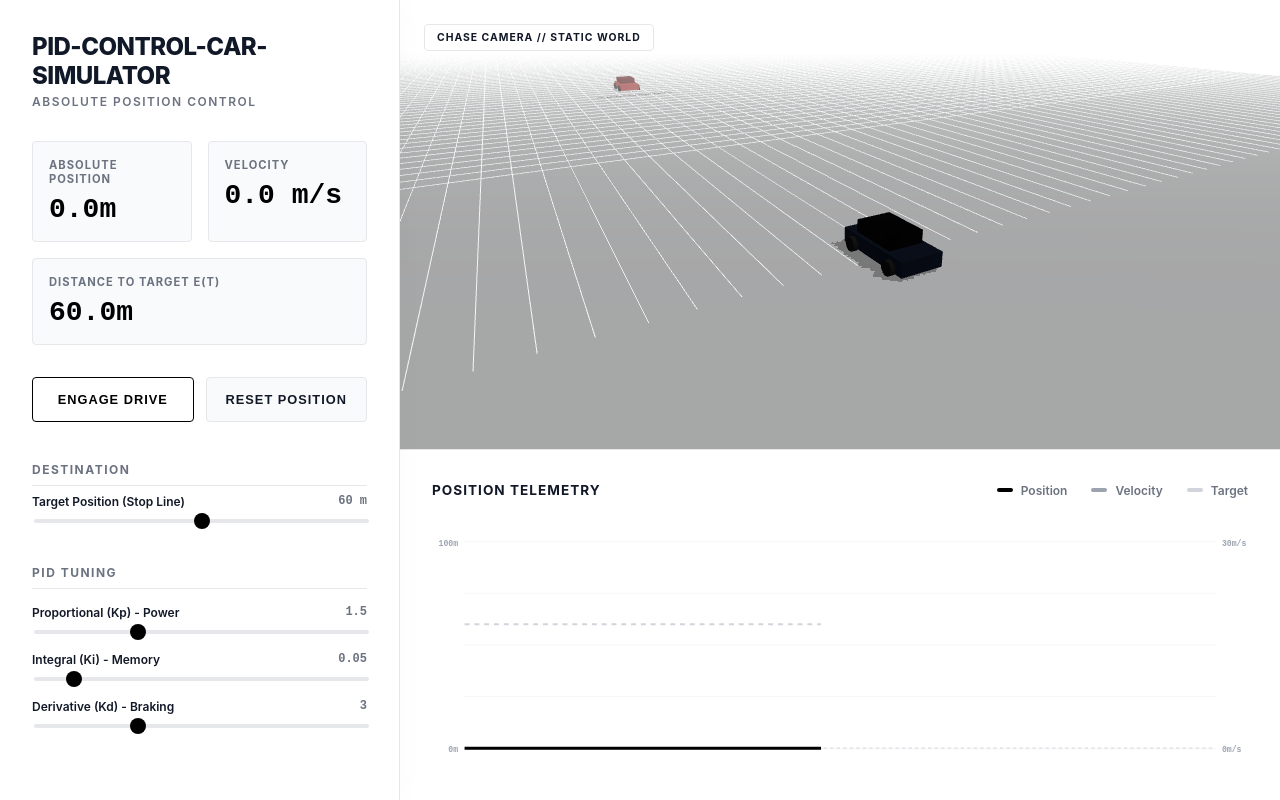
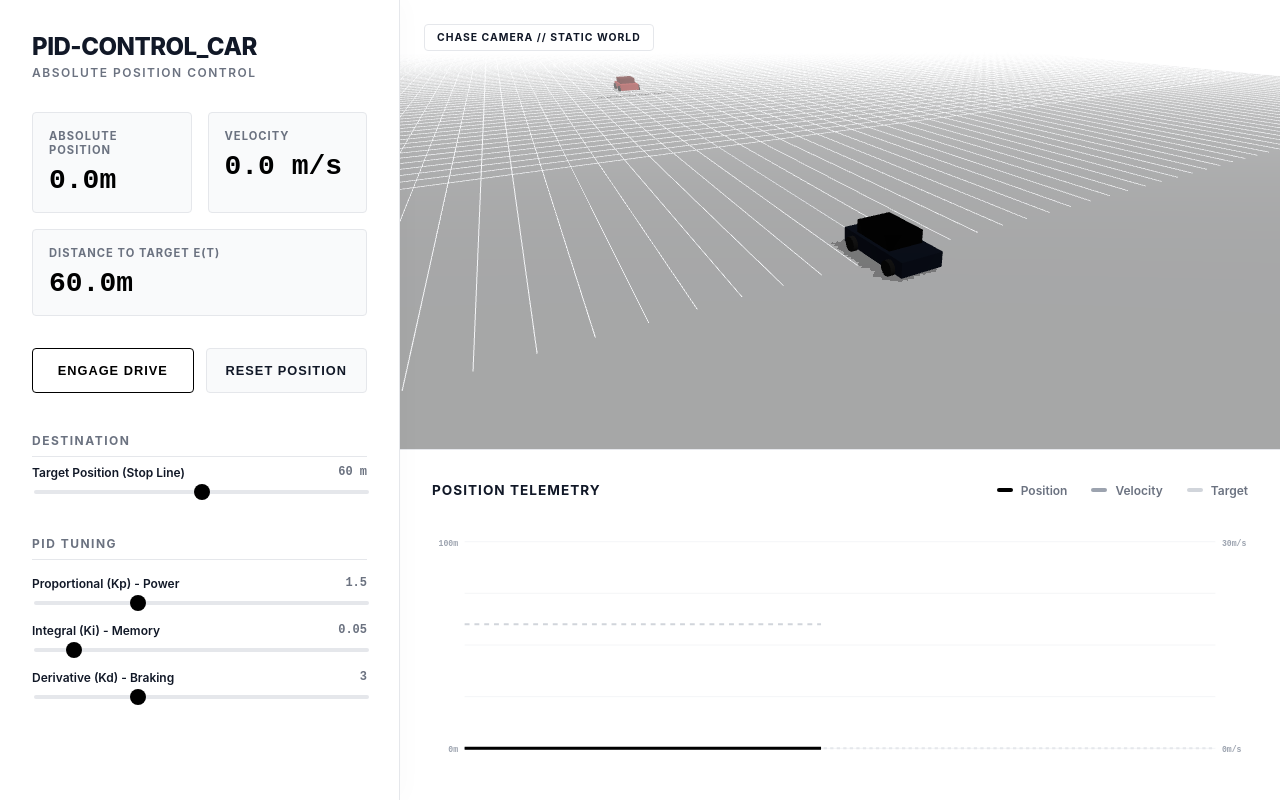
Before and after one commit to prav10140/PID-Control-Car-Simulation, a React (Vite) app: page / in a window 1280 px wide. Built offline with nearby package versions, Linux system fonts and the light colour scheme.

Commit message:
Update Car_Motion.jsx

```diff
--- a/src/component/Car_Motion.jsx
+++ b/src/component/Car_Motion.jsx
@@ -263,7 +263,7 @@ export default function CarMotion() {
     <div className="sim-container">
       <div className="sim-sidebar">
         <header className="sim-header">
-          <h1>PID-CONTROL-CAR-SIMULATOR</h1>
+          <h1>PID-CONTROL_CAR</h1>
           <p>Absolute Position Control</p>
         </header>
 
```
